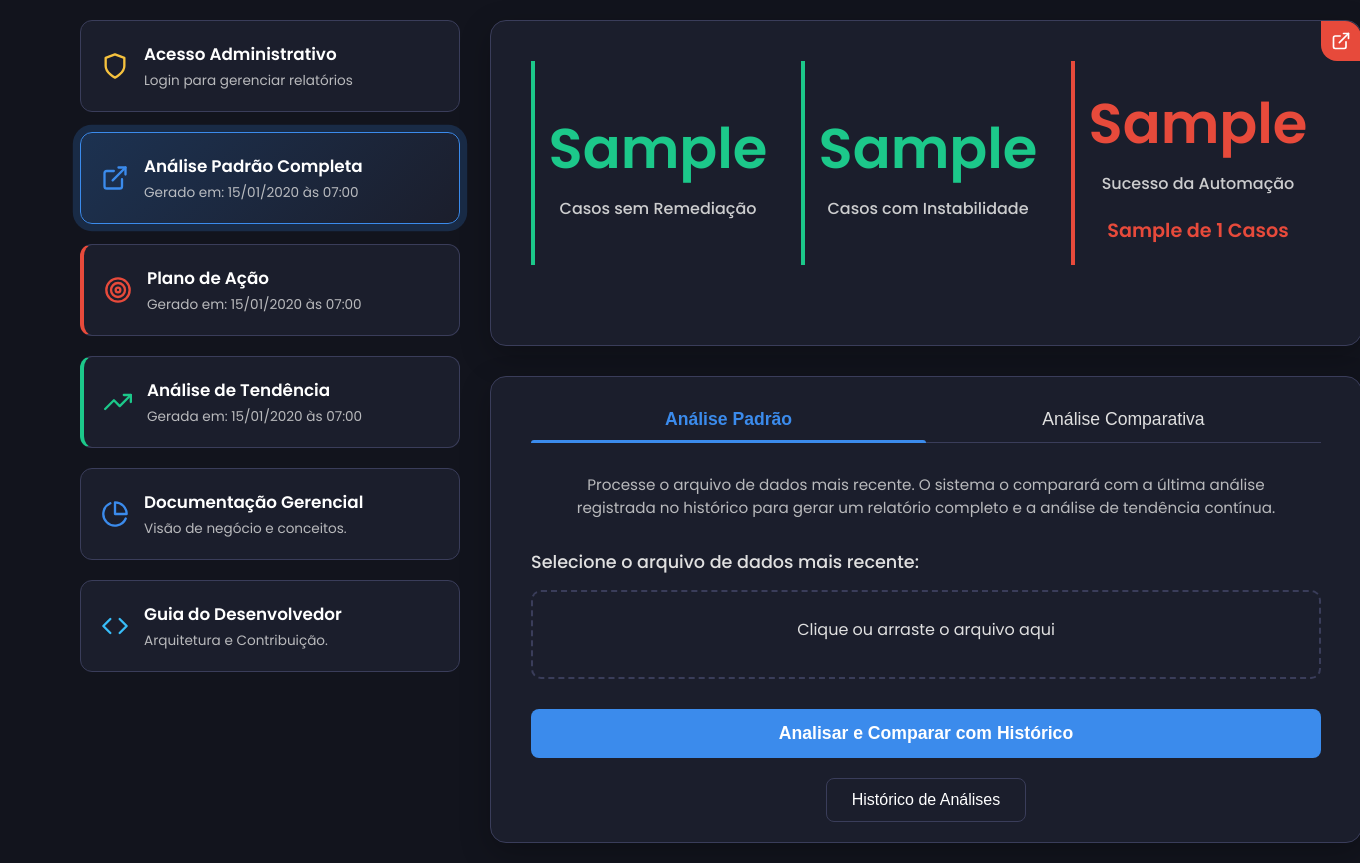
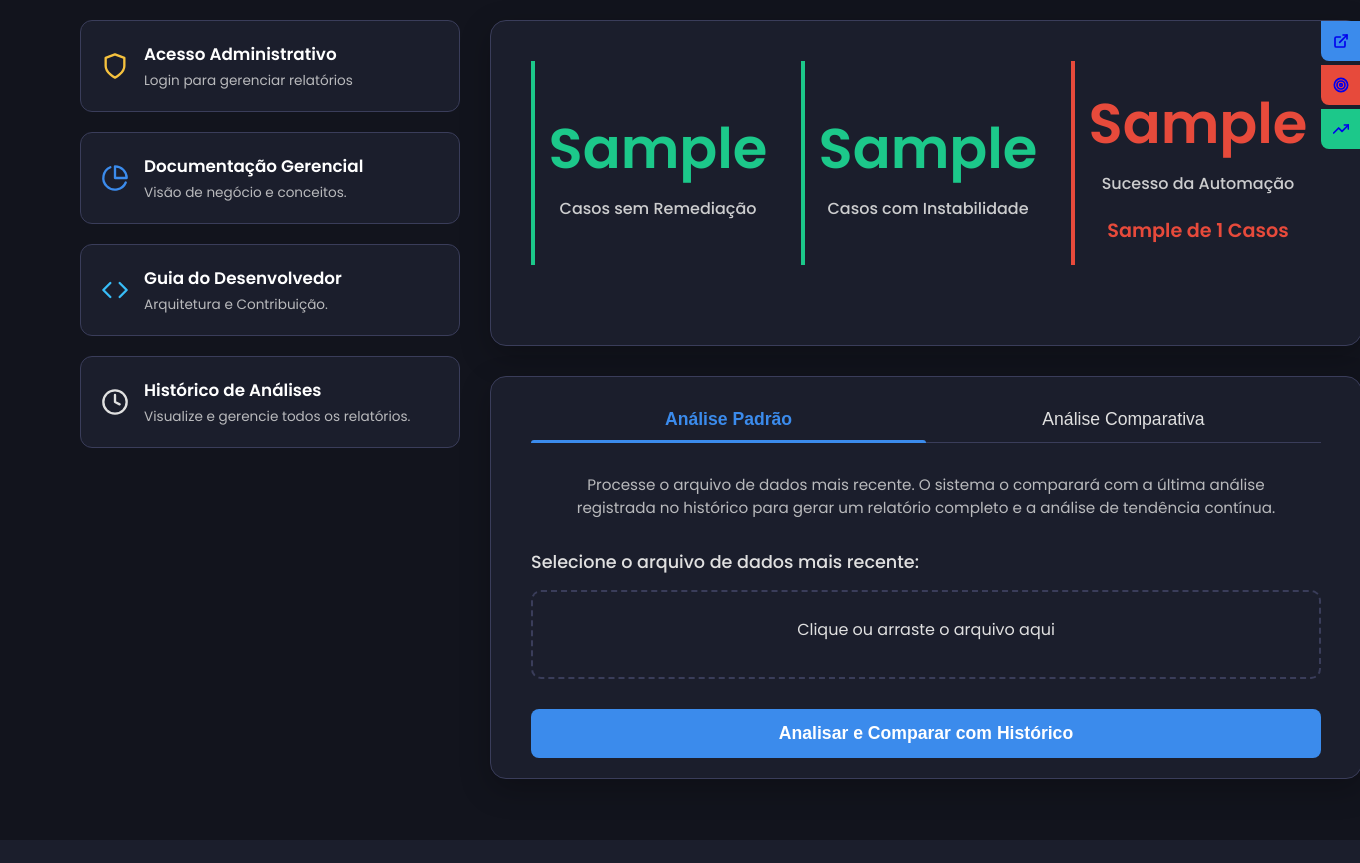
Before and after one commit to leonardosete/meu-dash, a Flask app: template templates/index.html in a window 1360 px wide. After the commit the page ends 840 px from the top, so only its background shows below. Run offline with Flask 3, Linux system fonts and the light colour scheme; the template is opened without the code that fills it: most values are stand-ins (such as "Sample title", 1, 10 or a date in 2020).

Commit message:
feat(docs+refact): criando orelhas no KPI

```diff
--- a/templates/index.html
+++ b/templates/index.html
@@ -244,30 +244,28 @@
             color: var(--danger-color);
         }
         /* NOVO: Estilo para tooltip customizada, mais legível */
-        .has-tooltip {
-            position: relative;
-        }
+        /* A posição relativa foi movida para o seletor específico abaixo para corrigir o contexto de posicionamento */
         .has-tooltip::after {
             content: attr(data-tooltip);
             position: absolute;
-            top: 0; /* Alinha com o topo do card */
-            right: 100%; /* Posiciona à esquerda do card */
+            top: 50%; /* Centraliza verticalmente */
+            left: 100%; /* Posiciona à direita do ícone */
 
             /* Estado inicial da animação */
-            transform: scaleY(0); /* Animação vertical */
-            transform-origin: top; /* Animação começa de cima para baixo */
+            transform: translateY(-50%) scaleX(0); /* Animação horizontal */
+            transform-origin: left; /* Animação começa da esquerda para a direita */
             opacity: 0;
             pointer-events: none; /* Impede que a tooltip capture eventos do mouse */
 
             /* Transição */
-            transition: transform 0.2s ease-out, opacity 0.15s ease-out;
+            transition: transform 0.2s ease-out, opacity 0.2s ease-out;
 
             /* Aparência */
             background-color: #333;
             color: #fff;
             padding: 10px 15px;
             border-radius: 6px;
-            margin-right: 15px; /* Adiciona espaço entre o card e a tooltip */
+            margin-left: 15px; /* Adiciona espaço entre o ícone e a tooltip */
             z-index: 10;
             font-size: 0.9em;
             line-height: 1.4;
@@ -276,7 +274,7 @@
             white-space: normal;
         }
         .has-tooltip:hover::after {
-            transform: scaleY(1); /* Estado final da animação */
+            transform: translateY(-50%) scaleX(1); /* Estado final da animação */
             opacity: 1;
         }
 
@@ -448,6 +446,30 @@
             height: 20px;
             color: white;
         }
+        /* NOVO: Contêiner para as "orelhas" de link no card de KPI */
+        .kpi-ear-links {
+            position: absolute;
+            top: 0;
+            right: 0;
+            display: flex;
+            flex-direction: column;
+            gap: 4px; /* Espaço entre as orelhas */
+        }
+        .kpi-ear-links .report-link-ear {
+            position: static; /* Remove o posicionamento absoluto individual */
+            border-top-right-radius: 0; /* Ajusta o raio para o novo layout */
+            border-bottom-left-radius: 8px;
+            /* CORREÇÃO: Revertendo para o estilo de ícone único */
+            display: flex;
+            align-items: center;
+            justify-content: center;
+            width: 40px;
+            height: 40px;
+            padding: 0;
+            text-decoration: none;
+            /* NOVO: Define o contexto de posicionamento para o tooltip */
+            position: relative;
+        }
 
 
         /* NOVO: Estilos para o botão de relatório e notificação toast */
@@ -518,49 +540,6 @@
                 </div>
             </a>
             {% endif %}
-            {# NOVO: Card para acessar a análise mais recente, movido para a sidebar #}
-            {% if kpi_summary and kpi_summary.report_url %}
-            <a href="{{ kpi_summary.report_url }}" class="side-card highlight-pulse" style="border-color: var(--accent-color); background: linear-gradient(135deg, rgba(59, 139, 236, 0.25), var(--card-color));">
-                <svg xmlns="http://www.w3.org/2000/svg" width="24" height="24" viewBox="0 0 24 24" fill="none" stroke="currentColor" stroke-width="2" stroke-linecap="round" stroke-linejoin="round" style="color: var(--accent-color);"><path d="M18 13v6a2 2 0 0 1-2 2H5a2 2 0 0 1-2-2V8a2 2 0 0 1 2-2h6"></path><polyline points="15 3 21 3 21 9"></polyline><line x1="10" y1="14" x2="21" y2="3"></line></svg>
-                <div class="side-card-text">
-                    <h3> Análise Padrão Completa</h3>
-                    <p>Gerado em: {{ last_action_plan.date | localtime }}</p>
-                </div>
-            </a>
-            {% endif %}
-
-            {% if last_action_plan %}
-            <a href="{{ last_action_plan.url }}" class="side-card action-plan-card">
-                <svg xmlns="http://www.w3.org/2000/svg" width="24" height="24" viewBox="0 0 24 24" fill="none" stroke="currentColor" stroke-width="2" stroke-linecap="round" stroke-linejoin="round"><circle cx="12" cy="12" r="10"></circle><circle cx="12" cy="12" r="6"></circle><circle cx="12" cy="12" r="2"></circle></svg>
-                <div class="side-card-text">
-                    <h3> Plano de Ação</h3>
-                    <p>Gerado em: {{ last_action_plan.date | localtime }}</p>
-                </div>
-            </a>
-            {% endif %}
-
-            {% if trend_history %}
-            <a href="{{ trend_history[0].url }}" class="side-card last-analysis-card">
-                <svg xmlns="http://www.w3.org/2000/svg" width="24" height="24" viewBox="0 0 24 24" fill="none" stroke="currentColor" stroke-width="2" stroke-linecap="round" stroke-linejoin="round"><polyline points="23 6 13.5 15.5 8.5 10.5 1 18"></polyline><polyline points="17 6 23 6 23 12"></polyline></svg>
-                <div class="side-card-text">
-                    <h3> Análise de Tendência</h3>
-                    <p>Gerada em: {{ trend_history[0].date | localtime }}</p>
-
-                    {% if trend_history|length > 1 %}
-                    <details style="margin-top: 10px;">
-                        <summary style="cursor: pointer; font-size: 0.9em;">Histórico anterior</summary>
-                        <ul style="list-style: none; padding-left: 10px; margin-top: 5px; font-size: 0.85em;">
-                            {% for analysis in trend_history[1:] %}
-                            <li style="margin-bottom: 5px;">
-                                <a href="{{ analysis.url }}">Análise de {{ analysis.date | localtime }}</a>
-                            </li>
-                            {% endfor %}
-                        </ul>
-                    </details>
-                    {% endif %}
-                </div>
-            </a>
-            {% endif %}
 
             <a href="{{ url_for('serve_docs', filename='doc_gerencial.html') }}" class="side-card doc-gerencial-card">
                 <svg xmlns="http://www.w3.org/2000/svg" width="24" height="24" viewBox="0 0 24 24" fill="none" stroke="currentColor" stroke-width="2" stroke-linecap="round" stroke-linejoin="round"><path d="M21.21 15.89A10 10 0 1 1 8 2.83"/><path d="M22 12A10 10 0 0 0 12 2v10z"/></svg>
@@ -578,12 +557,38 @@
                 </div>
             </a>
 
+            <a href="{{ url_for('relatorios') }}" class="side-card">
+                <svg xmlns="http://www.w3.org/2000/svg" width="24" height="24" viewBox="0 0 24 24" fill="none" stroke="currentColor" stroke-width="2" stroke-linecap="round" stroke-linejoin="round"><circle cx="12" cy="12" r="10"></circle><polyline points="12 6 12 12 16 14"></polyline></svg>
+                <div class="side-card-text">
+                    <h3>Histórico de Análises</h3>
+                    <p>Visualize e gerencie todos os relatórios.</p>
+                </div>
+            </a>
+
         </aside>
 
         <main class="main-content-column">
             {# NOVO: Card 1 - Apenas para os KPIs #}
                 {% if kpi_summary %}
                 <div class="card">
+                    {# NOVO: Contêiner para os links de "orelha" #}
+                    <div class="kpi-ear-links">
+                        {% if kpi_summary and kpi_summary.report_url %}
+                        <a href="{{ kpi_summary.report_url }}" class="report-link-ear visible has-tooltip" data-tooltip="Acessar Relatório Completo" style="background-color: var(--accent-color);">
+                            <svg xmlns="http://www.w3.org/2000/svg" width="16" height="16" viewBox="0 0 24 24" fill="none" stroke="currentColor" stroke-width="2.5" stroke-linecap="round" stroke-linejoin="round"><path d="M18 13v6a2 2 0 0 1-2 2H5a2 2 0 0 1-2-2V8a2 2 0 0 1 2-2h6"></path><polyline points="15 3 21 3 21 9"></polyline><line x1="10" y1="14" x2="21" y2="3"></line></svg>
+                        </a>
+                        {% endif %}
+                        {% if last_action_plan %}
+                        <a href="{{ last_action_plan.url }}" class="report-link-ear visible has-tooltip" data-tooltip="Ver Plano de Ação" style="background-color: var(--danger-color);">
+                            <svg xmlns="http://www.w3.org/2000/svg" width="16" height="16" viewBox="0 0 24 24" fill="none" stroke="currentColor" stroke-width="2.5" stroke-linecap="round" stroke-linejoin="round"><circle cx="12" cy="12" r="10"></circle><circle cx="12" cy="12" r="6"></circle><circle cx="12" cy="12" r="2"></circle></svg>
+                        </a>
+                        {% endif %}
+                        {% if trend_history %}
+                        <a href="{{ trend_history[0].url }}" class="report-link-ear visible has-tooltip" data-tooltip="Ver Análise de Tendência" style="background-color: var(--success-color);">
+                            <svg xmlns="http://www.w3.org/2000/svg" width="16" height="16" viewBox="0 0 24 24" fill="none" stroke="currentColor" stroke-width="2.5" stroke-linecap="round" stroke-linejoin="round"><polyline points="23 6 13.5 15.5 8.5 10.5 1 18"></polyline><polyline points="17 6 23 6 23 12"></polyline></svg>
+                        </a>
+                        {% endif %}
+                    </div>
                 <div id="kpi-dashboard-container" class="kpi-dashboard">
                     {# Card 1: Casos sem Remediação #}
                     {% set atuacao_class = 'card-neon-red' if kpi_summary.casos_atuacao > 0 else 'card-neon-green' %}
@@ -628,9 +633,7 @@
                     {% endif %}
                     <div class="kpi-card {{ sucesso_class }}">
                         {# CORREÇÃO: Reintroduz a "orelha" de link para consistência da UI. #}
-                        <a href="{{ kpi_summary.report_url or '#' }}" class="report-link-ear visible" style="background-color: {{ sucesso_ear_color }};">
-                            <svg xmlns="http://www.w3.org/2000/svg" width="24" height="24" viewBox="0 0 24 24" fill="none" stroke="currentColor" stroke-width="2" stroke-linecap="round" stroke-linejoin="round"><path d="M18 13v6a2 2 0 0 1-2 2H5a2 2 0 0 1-2-2V8a2 2 0 0 1 2-2h6"></path><polyline points="15 3 21 3 21 9"></polyline><line x1="10" y1="14" x2="21" y2="3"></line></svg>
-                        </a>
+                        {# A orelha foi movida para o contêiner kpi-ear-links #}
                         <p class="kpi-value {{ sucesso_color_class }}">{{ kpi_summary.taxa_sucesso_automacao }}</p>
                         <p class="kpi-label">Sucesso da Automação</p>
                         {# NOVO: Exibe a contagem de alertas de sucesso #}
@@ -674,9 +677,6 @@
                                 <span class="file-name" id="name_recente"></span>
                             </div>
                             <button type="submit" id="submit-btn">Analisar e Comparar com Histórico</button>
-                            <div class="button-group">
-                                <button type="button" id="history-btn" onclick="window.location.href='/relatorios'">Histórico de Análises</button>
-                            </div>
                             {# NOVO: Link de Acesso Administrativo #}
                             {# O link de admin foi removido daqui para centralizar na sidebar #}
                         </form>
@@ -687,7 +687,7 @@
                     </div>
 
                     <div id="tab-comparativa" class="tab-content">
-                        <p class="tab-description">Compare dois arquivos de dados específicos para gerar um relatório de tendência sob demanda. Ideal para análises pontuais e investigativas entre períodos não sequenciais.</p>
+                        <p class="tab-description">Compare dois arquivos de dados específicos para gerar um relatório de tendência sob demanda - Temporário. Ideal para análises pontuais e investigativas entre períodos não sequenciais.</p>
                         <form action="{{ url_for('compare_files') }}" method="post" enctype="multipart/form-data" id="compare-form">
                             <label for="file_comparativa">Selecione exatamente dois arquivos para comparar:</label>
                             <div class="file-input-wrapper" id="wrapper_comparativa">
@@ -904,9 +904,7 @@
                     <p class="kpi-label">Casos com Instabilidade</p>
                 </div>
                 <div class="kpi-card ${sucessoClass}">
-                    <a href="${reportUrl || '#'}" class="report-link-ear visible" style="background-color: ${sucessoColor};">
-                        <svg xmlns="http://www.w3.org/2000/svg" width="24" height="24" viewBox="0 0 24 24" fill="none" stroke="currentColor" stroke-width="2" stroke-linecap="round" stroke-linejoin="round"><path d="M18 13v6a2 2 0 0 1-2 2H5a2 2 0 0 1-2-2V8a2 2 0 0 1 2-2h6"></path><polyline points="15 3 21 3 21 9"></polyline><line x1="10" y1="14" x2="21" y2="3"></line></svg>
-                    </a>
+                    <!-- A orelha agora é renderizada no servidor e não precisa ser atualizada dinamicamente aqui -->
                     <p class="kpi-value" style="color: ${sucessoColor};">${kpi.taxa_sucesso_automacao}</p>
                     <p class="kpi-label">Sucesso da Automação</p>
                 </div>
```
Also changed, not shown: tests/test_integracao.py (+6 -0 lines), tests/test_trends.py (+43 -20 lines).
